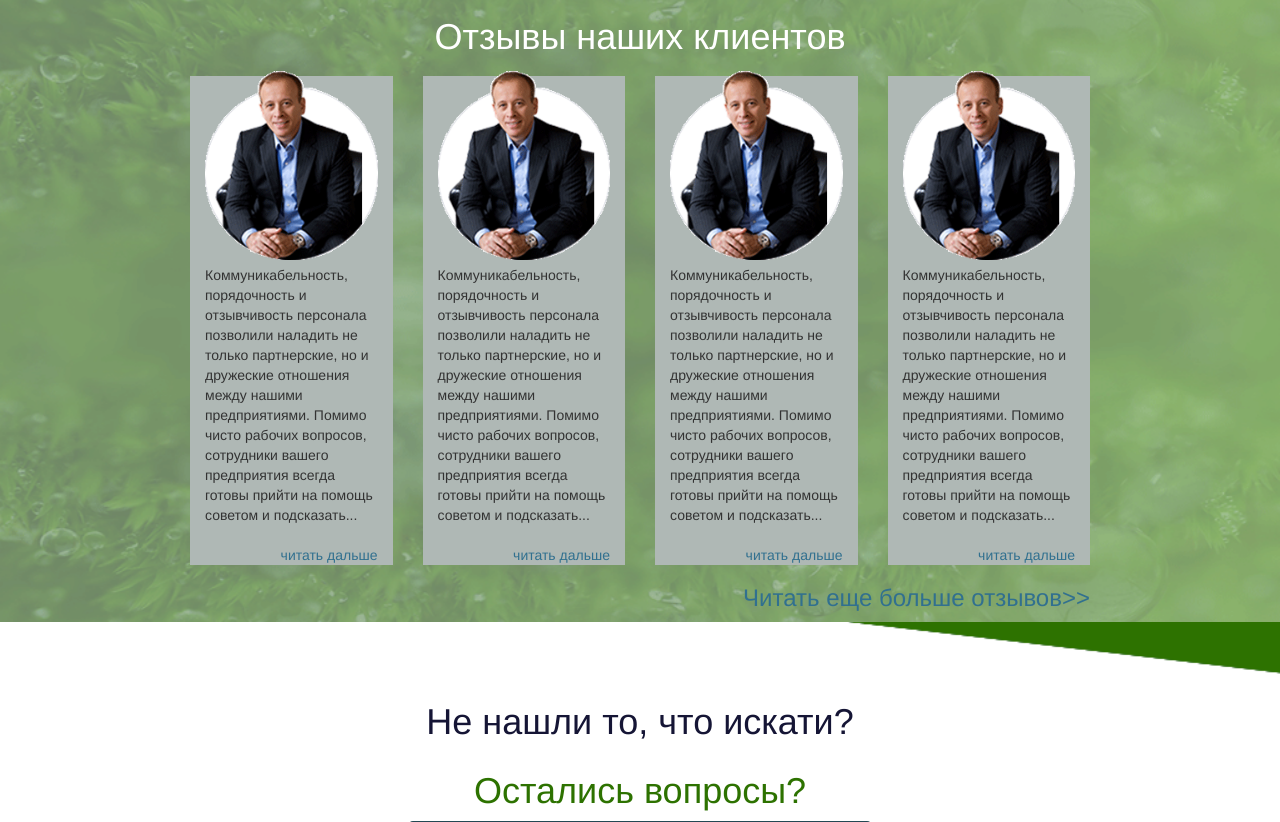
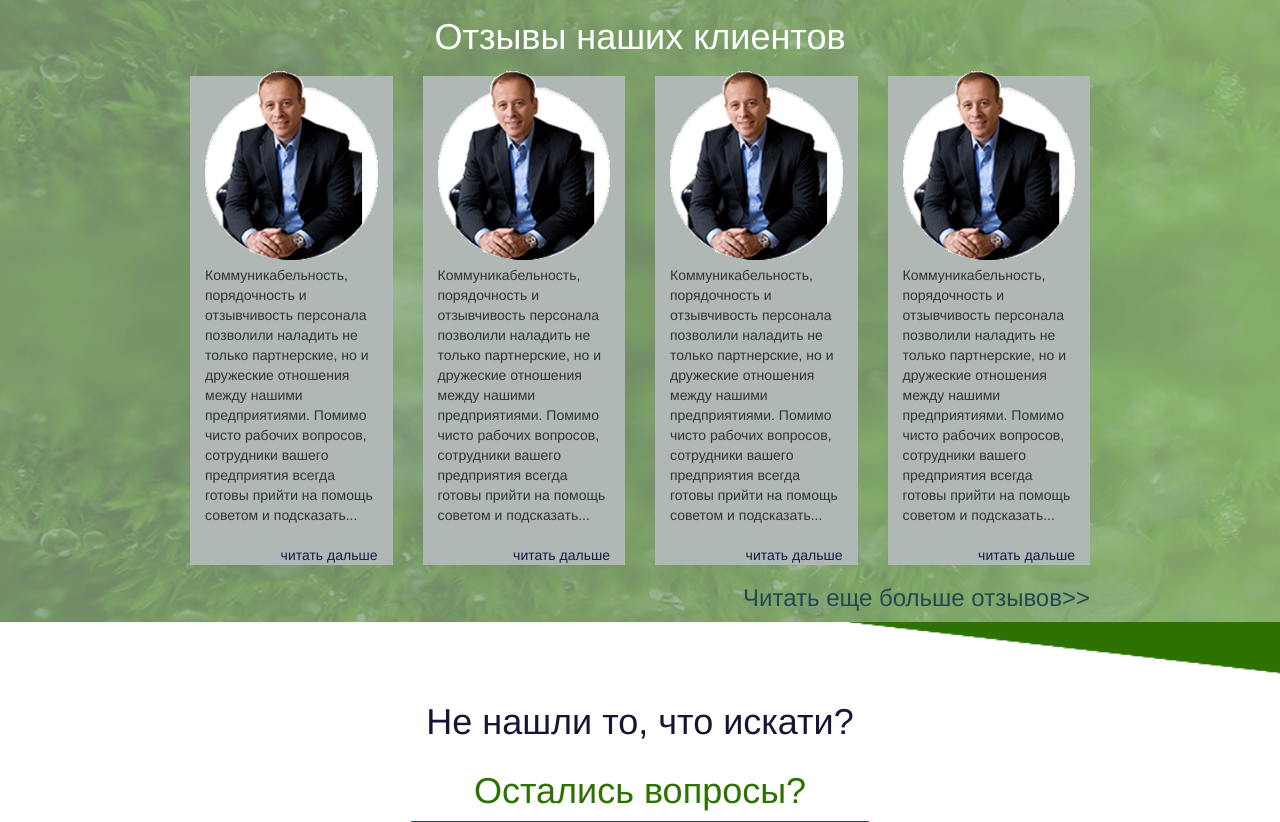
Before and after one commit to mishani26/landing_page, a website: page index.html in a window 1280 px wide. Shown: the part 2538-3360 px from the top of the page. Drawn offline with nearby package versions, Linux system fonts and the light colour scheme.

Commit message:
addet color to clients

```diff
--- a/index.html
+++ b/index.html
@@ -222,7 +222,7 @@
 											<div class="col-md-12 col-sm-9 col-xs-9">
 												Коммуникабельность, порядочность и отзывчивость персонала позволили наладить не только партнерские, но и дружеские отношения между нашими предприятиями. Помимо чисто рабочих вопросов, сотрудники вашего предприятия всегда готовы прийти на помощь советом и подсказать...
 												<br><br>
-												<div class="text-right text-info">читать дальше</div>
+												<div class="clients_link text-right">читать дальше</div>
 											</div>
 										</div>
 									</div>
@@ -232,7 +232,7 @@
 											<div class="col-md-12 col-sm-9 col-xs-9">
 												Коммуникабельность, порядочность и отзывчивость персонала позволили наладить не только партнерские, но и дружеские отношения между нашими предприятиями. Помимо чисто рабочих вопросов, сотрудники вашего предприятия всегда готовы прийти на помощь советом и подсказать...
 												<br><br>
-												<div class="text-right text-info">читать дальше</div>
+												<div class="text-right clients_link">читать дальше</div>
 											</div>
 										</div>
 									</div>
@@ -242,7 +242,7 @@
 											<div class="col-md-12 col-sm-9 col-xs-9">
 												Коммуникабельность, порядочность и отзывчивость персонала позволили наладить не только партнерские, но и дружеские отношения между нашими предприятиями. Помимо чисто рабочих вопросов, сотрудники вашего предприятия всегда готовы прийти на помощь советом и подсказать...
 												<br><br>
-												<div class="text-right text-info">читать дальше</div>
+												<div class="text-right clients_link">читать дальше</div>
 											</div>
 										</div>
 									</div>
@@ -252,12 +252,12 @@
 											<div class="col-md-12 col-sm-9 col-xs-9">
 												Коммуникабельность, порядочность и отзывчивость персонала позволили наладить не только партнерские, но и дружеские отношения между нашими предприятиями. Помимо чисто рабочих вопросов, сотрудники вашего предприятия всегда готовы прийти на помощь советом и подсказать...
 												<br><br>
-												<div class="text-right text-info">читать дальше</div>
+												<div class="text-right clients_link">читать дальше</div>
 											</div>
 										</div>
 									</div>
 									<br>
-									<div class="text-right text-info col-sm-12"><h3> Читать еще больше отзывов>></h3> </div>
+									<div class="text-right clients_main_link col-sm-12"><h3> Читать еще больше отзывов>></h3> </div>
 								</div>
 							</div>
 							<div class="doesnt_found">
--- a/sass/clients/_clients.scss
+++ b/sass/clients/_clients.scss
@@ -15,3 +15,9 @@
 .clients-head{
 	color:white;
 }
+.clients_link{
+	color:#181a40;
+}
+.clients_main_link{
+	color:#234753;
+}
```
Also changed, not shown: css/style.css.
